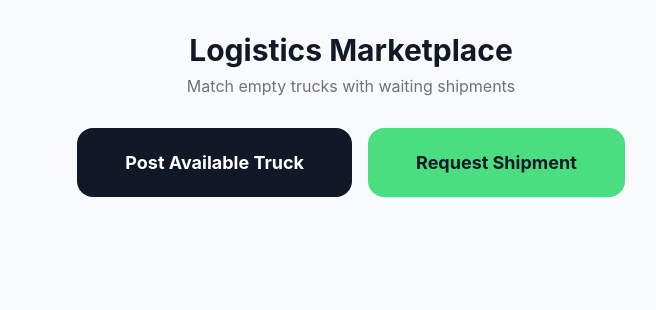
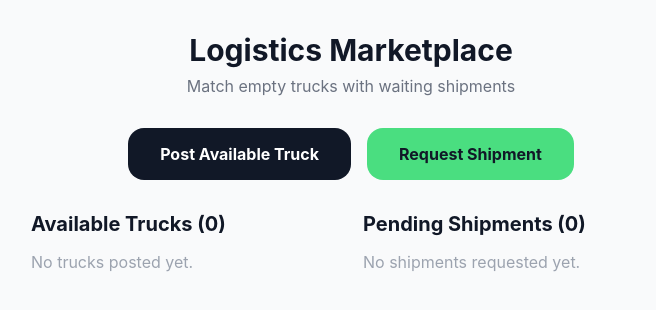
Before and after one commit to cryobsidian/first-timers-imaginehack2026, a React (Vite) app: page / in a window 1280 px wide. Shown: the top 310 px of the page, without its empty margins (289-945 px from the left). Built offline with nearby package versions, Linux system fonts and the light colour scheme.

Commit message:
feat: add dashboard with trucks and shipments side by side

```diff
--- a/src/pages/DashboardPage.jsx
+++ b/src/pages/DashboardPage.jsx
@@ -1,6 +1,10 @@
 import { Link } from 'react-router-dom'
+import useLocalStorage from '../hooks/useLocalStorage'
 
 function DashboardPage() {
+  const [trucks] = useLocalStorage('trucks', [])
+  const [shipments] = useLocalStorage('shipments', [])
+
   return (
     <div className="app">
       <header className="header">
@@ -8,21 +12,64 @@ function DashboardPage() {
         <p>Match empty trucks with waiting shipments</p>
       </header>
 
-      <main className="main" style={{ textAlign: 'center' }}>
-        <div style={{ display: 'flex', gap: '1rem', justifyContent: 'center', flexWrap: 'wrap' }}>
+      <main className="main">
+        <div style={{ display: 'flex', gap: '1rem', justifyContent: 'center', flexWrap: 'wrap', marginBottom: '2rem' }}>
           <Link to="/post-truck" style={{
-            padding: '1.5rem 3rem', background: '#111827', color: 'white',
-            borderRadius: '1rem', textDecoration: 'none', fontWeight: 700, fontSize: '1.125rem'
+            padding: '1rem 2rem', background: '#111827', color: 'white',
+            borderRadius: '1rem', textDecoration: 'none', fontWeight: 700
           }}>
             Post Available Truck
           </Link>
 
           <Link to="/request-shipment" style={{
-            padding: '1.5rem 3rem', background: '#4ade80', color: '#111827',
-            borderRadius: '1rem', textDecoration: 'none', fontWeight: 700, fontSize: '1.125rem'
+            padding: '1rem 2rem', background: '#4ade80', color: '#111827',
+            borderRadius: '1rem', textDecoration: 'none', fontWeight: 700
           }}>
-             Request Shipment
+            Request Shipment
           </Link>
+        </div>
+
+        {/* Side by side */}
+        <div style={{ display: 'grid', gridTemplateColumns: '1fr 1fr', gap: '1.5rem' }}>
+
+          {/* Trucks Column */}
+          <div>
+            <h2 style={{ fontSize: '1.25rem', fontWeight: 700, marginBottom: '1rem' }}>
+              Available Trucks ({trucks.length})
+            </h2>
+            {trucks.length === 0 ? (
+              <p style={{ color: '#9ca3af' }}>No trucks posted yet.</p>
+            ) : (
+              trucks.map((truck) => (
+                <div key={truck.id} className="card" style={{ marginBottom: '0.75rem' }}>
+                  <div className="card-body">
+                    <h3>{truck.origin} → {truck.destination}</h3>
+                    <p>{truck.capacity} tonnes | {truck.date}</p>
+                  </div>
+                </div>
+              ))
+            )}
+          </div>
+
+          {/* Shipments Column */}
+          <div>
+            <h2 style={{ fontSize: '1.25rem', fontWeight: 700, marginBottom: '1rem' }}>
+              Pending Shipments ({shipments.length})
+            </h2>
+            {shipments.length === 0 ? (
+              <p style={{ color: '#9ca3af' }}>No shipments requested yet.</p>
+            ) : (
+              shipments.map((shipment) => (
+                <div key={shipment.id} className="card" style={{ marginBottom: '0.75rem' }}>
+                  <div className="card-body">
+                    <h3>{shipment.origin} → {shipment.destination}</h3>
+                    <p>{shipment.weight} tonnes | {shipment.date}</p>
+                  </div>
+                </div>
+              ))
+            )}
+          </div>
+
         </div>
       </main>
     </div>
```
